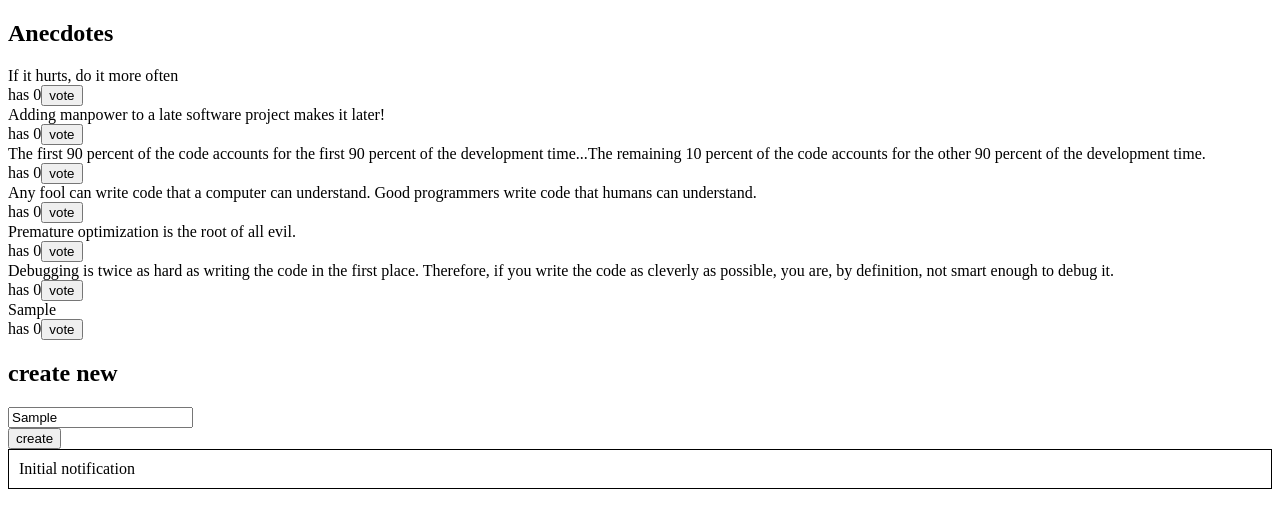
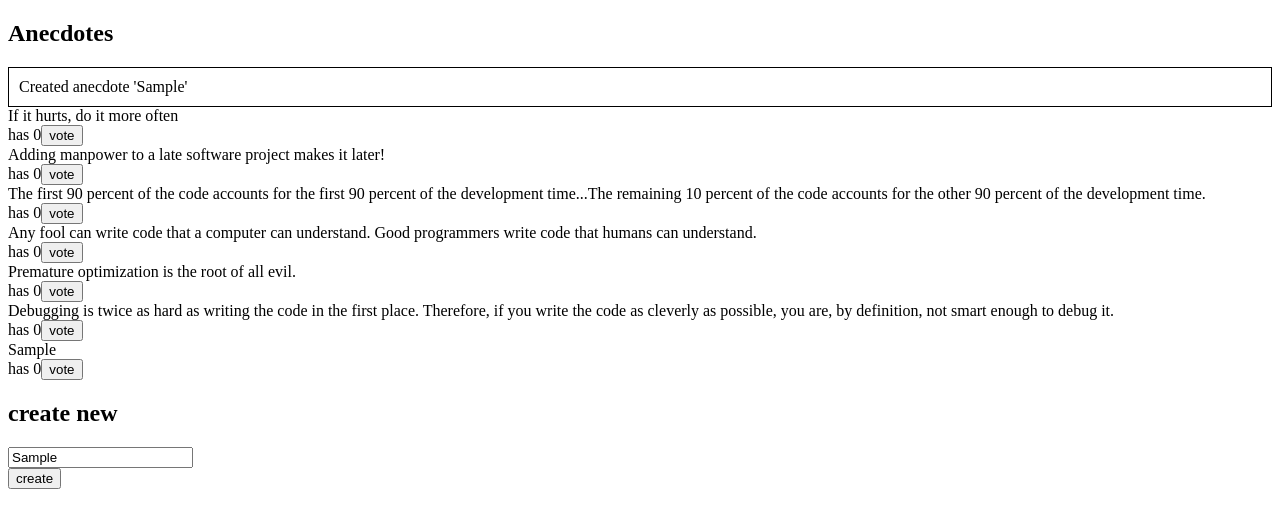
Before and after one commit to Jokauppi/full-stack-open-2021-part6, a React (Create React App) app in the folder redux-anecdotes/: page / in a window 1280 px wide. Both pictures are taken after typing "Sample" into the empty fields and a click on the button "create". Shown: the top 528 px of the page. Built offline with nearby package versions, Linux system fonts and the light colour scheme.

Commit message:
6.11 Notify on vote and create

```diff
--- a/redux-anecdotes/src/App.js
+++ b/redux-anecdotes/src/App.js
@@ -6,9 +6,9 @@ const App = () => {
   return (
     <div>
       <h2>Anecdotes</h2>
+      <Notification />
       <AnecdoteList />
       <AnecdoteForm />
-      <Notification />
     </div>
   )
 }
--- a/redux-anecdotes/src/components/AnecdoteForm.js
+++ b/redux-anecdotes/src/components/AnecdoteForm.js
@@ -1,5 +1,6 @@
 import { useDispatch } from 'react-redux'
 import { create } from '../reducers/anecdoteReducer'
+import { notify } from '../reducers/notificationReducer'
 
 const AnecdoteForm = () => {
 
@@ -8,6 +9,7 @@ const AnecdoteForm = () => {
   const createAnecdote = event => {
     event.preventDefault()
     dispatch(create(event.target.content.value))
+    dispatch(notify(`Created anecdote '${event.target.content.value}'`))
   }
 
   return (
--- a/redux-anecdotes/src/components/AnecdoteList.js
+++ b/redux-anecdotes/src/components/AnecdoteList.js
@@ -1,5 +1,6 @@
 import { useSelector, useDispatch } from 'react-redux'
 import { vote } from '../reducers/anecdoteReducer'
+import { notify } from '../reducers/notificationReducer'
 
 const AnecdoteList = () => {
   const dispatch = useDispatch()
@@ -14,7 +15,11 @@ const AnecdoteList = () => {
           </div>
           <div>
             has {anecdote.votes}
-            <button onClick={event => dispatch(vote(event.target.getAttribute('id')))} id={anecdote.id}>vote</button>
+            <button onClick={event => {
+              dispatch(vote(event.target.getAttribute('id')))
+              console.log('test')
+              dispatch(notify(`You voted '${event.target.getAttribute('name')}'`))
+              }} id={anecdote.id} name={anecdote.content}>vote</button>
           </div>
         </div>
       )}
--- a/redux-anecdotes/src/components/Notification.js
+++ b/redux-anecdotes/src/components/Notification.js
@@ -1,7 +1,22 @@
+import { useEffect } from 'react'
 import { useSelector } from 'react-redux'
+import { useDispatch } from 'react-redux'
+import { notify } from '../reducers/notificationReducer'
+
 
 const Notification = () => {
-  const notification = useSelector(state => state.notification)
+  const notification = useSelector(state => state.notification.content)
+
+  const dispatch = useDispatch()
+
+  useEffect(() => {
+    if (notification !== '') {
+      setTimeout(() => {
+        dispatch(notify(''))
+      }, 5000)
+    }
+  }, [notification])
+
   const style = {
     border: 'solid',
     padding: 10,
@@ -9,9 +24,15 @@ const Notification = () => {
   }
 
   return (
-    <div style={style}>
-      {notification.content}
+
+    <div>
+      {notification !== '' &&
+        <div style={style}>
+          {notification}
+        </div>
+      }
     </div>
+
   )
 }
 
--- a/redux-anecdotes/src/reducers/notificationReducer.js
+++ b/redux-anecdotes/src/reducers/notificationReducer.js
@@ -6,18 +6,17 @@ const asObject = (notification) => {
   }
 }
 
-const initialState = asObject('Initial notification')
+const initialState = asObject('')
 
 const notificationSlice = createSlice({
   name: 'notification',
   initialState,
   reducers: {
     notify(state, action) {
-      const notification = action.payload
-      state = asObject(notification)
+      return asObject(action.payload)
     }
-  },
+  }
 })
 
-export const {notify} = notificationSlice.actions
+export const { notify } = notificationSlice.actions
 export default notificationSlice.reducer
```
